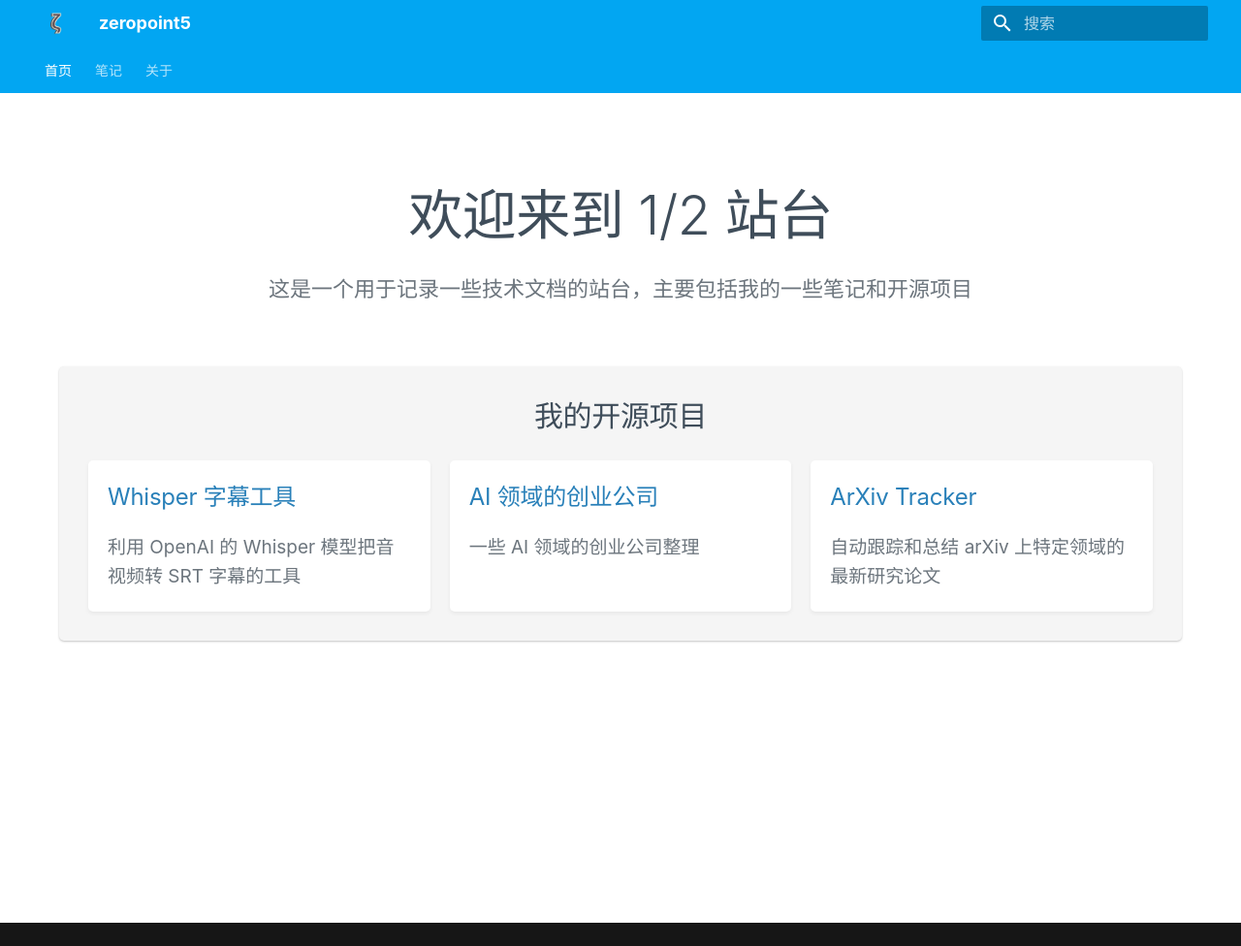
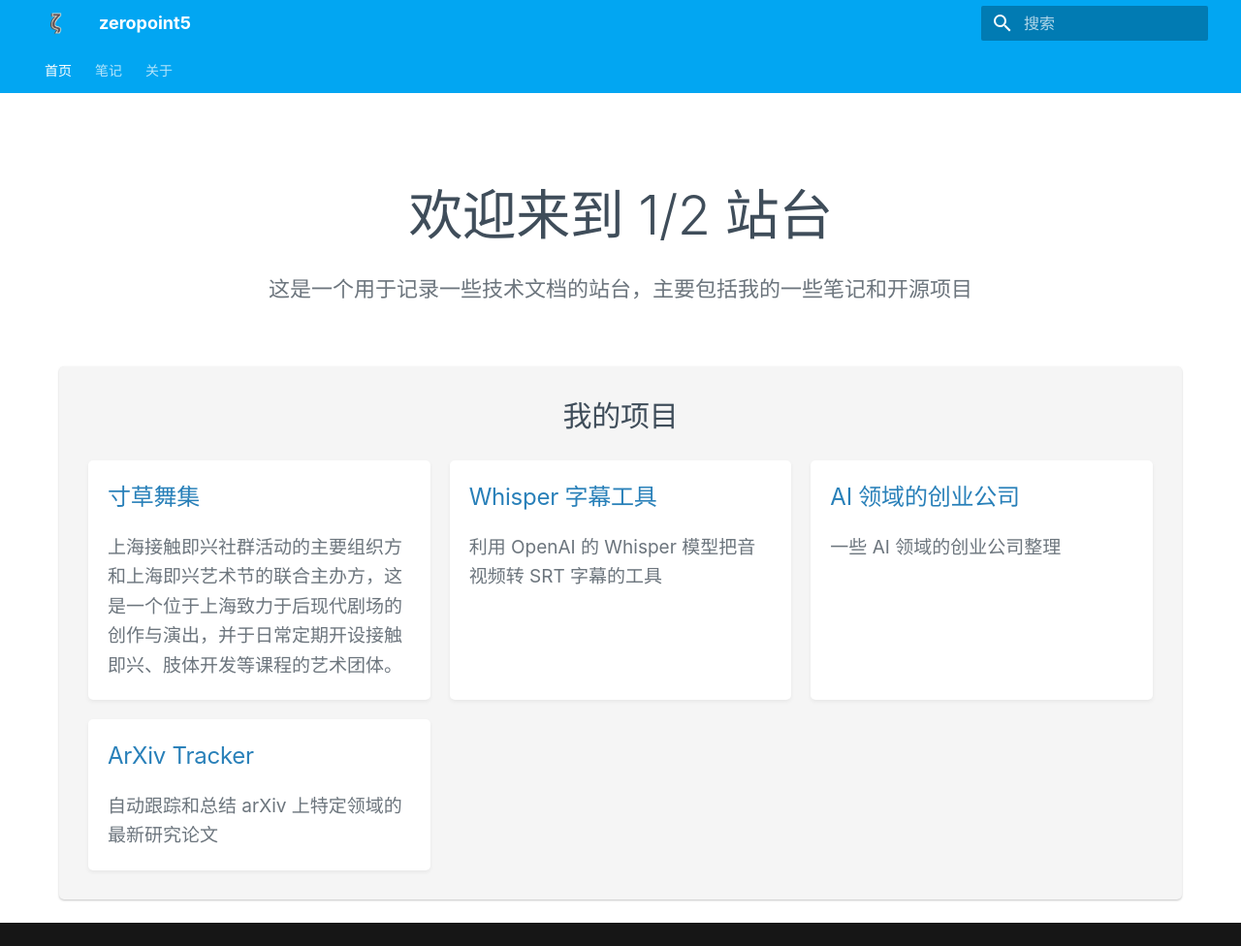
Before and after one commit to zeropoint5/zeropoint5.github.io, an MkDocs documentation site: the page built from docs/index.md, in a window 1280 px wide and 976 px high. Shown: the whole window at 97% size. Built offline with MkDocs 1.6.1 and Material for MkDocs 9.7.7, drawn with Linux system fonts in a browser that asks for light colours.

Commit message:
我的项目更新寸草

```diff
--- a/docs/index.md
+++ b/docs/index.md
@@ -106,8 +106,14 @@ h1, h2, h3 {
     </div>
 
     <div class="projects-section">
-        <h2>我的开源项目</h2>
+        <h2>我的项目</h2>
         <div class="features">
+            <div class="feature">
+                <a href="https://inchdance.github.io/">
+                    <h3>寸草舞集</h3>
+                    <p>上海接触即兴社群活动的主要组织方和上海即兴艺术节的联合主办方，这是一个位于上海致力于后现代剧场的创作与演出，并于日常定期开设接触即兴、肢体开发等课程的艺术团体。</p>
+                </a>
+            </div>
             <div class="feature">
                 <a href="https://github.com/zeropoint5/whisper-api-tool">
                     <h3>Whisper 字幕工具</h3>
```
